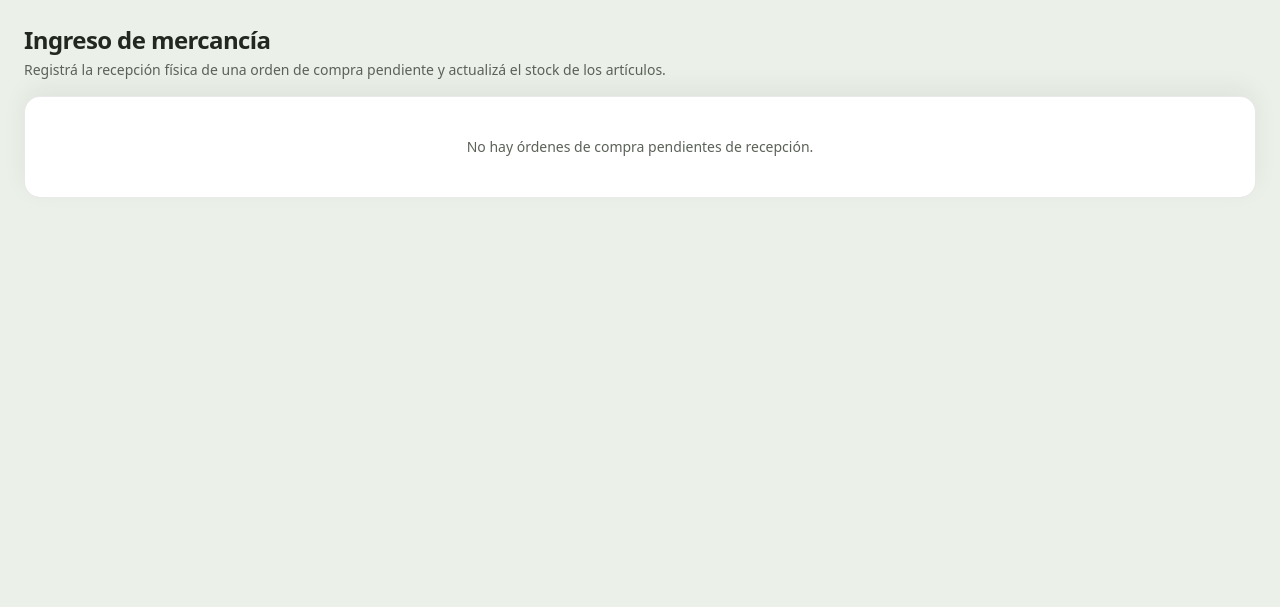
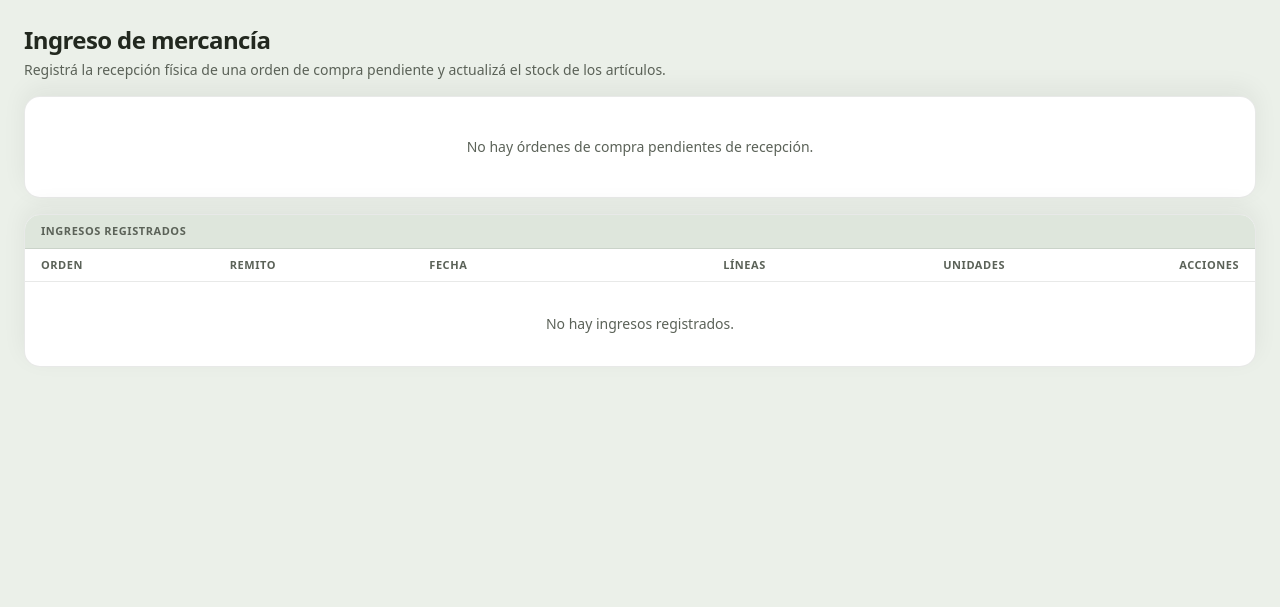
Before and after one commit to LisandroVenini/SIGPAP, a Laravel app: page /inventario/ingresos in a window 1280 px wide. Shown: the part 81-688 px from the top of the page. Run offline with Laravel 12, Linux system fonts and the light colour scheme; a user stored in the database is signed in; data comes from the database, SQL or seed files in the repository; tables that the repository leaves empty hold one stand-in row (values such as "Sample post"); lists and menus that the app fills with data are empty; style sheets or scripts are compiled from the project's sources; parts of the project's set-up code (start-up, migrations or seed data) failed here and were passed over; some libraries are stand-ins or nearby versions.

Commit message:
feat(inventario): anular ingreso de mercancia con reversion de stock
- Listado de ingresos registrados agrupados por orden de compra y remito.
- Anulacion transaccional: revierte el stock (bloquea si quedaria negativo), registra el movimiento de anulacion y audita.
- Compras expone la reversion de la recepcion por numero: la orden vuelve a Confirmada, deja de ser recibida y se registra la incidencia de anulacion.
- La pagina de ingresos muestra los ingresos registrados con accion Anular y confirmacion.
- Tests de anulacion exitosa, stock insuficiente y remito inexistente.

```diff
--- a/app/Modules/Compras/Enums/TipoIncidencia.php
+++ b/app/Modules/Compras/Enums/TipoIncidencia.php
@@ -7,6 +7,7 @@ enum TipoIncidencia: string
     case Retraso = 'Retraso';
     case Faltante = 'Faltante';
     case Rotura = 'Rotura';
+    case AnulacionRecepcion = 'Anulación de recepción';
 
     /**
      * @return array<int, string>
--- a/app/Modules/Compras/Services/GestionRecepcionesService.php
+++ b/app/Modules/Compras/Services/GestionRecepcionesService.php
@@ -156,6 +156,88 @@ class GestionRecepcionesService
     }
 
     /**
+     * Minimal purchase order data by number, for other modules that need its id.
+     *
+     * @return array{id:int, numero_oc:string, estado:string}|null
+     */
+    public function ordenPorNumero(string $numeroOc): ?array
+    {
+        $orden = OrdenDeCompra::query()
+            ->where('numero_oc', $numeroOc)
+            ->first(['id', 'numero_oc', 'estado']);
+
+        return $orden === null
+            ? null
+            : ['id' => $orden->id, 'numero_oc' => $orden->numero_oc, 'estado' => $orden->estado];
+    }
+
+    /**
+     * Resolve the numbers of several purchase orders without exposing the model.
+     *
+     * @param  array<int, int>  $ordenIds
+     * @return array<int, string>
+     */
+    public function numerosDeOrden(array $ordenIds): array
+    {
+        if ($ordenIds === []) {
+            return [];
+        }
+
+        return OrdenDeCompra::query()
+            ->whereKey($ordenIds)
+            ->pluck('numero_oc', 'id')
+            ->mapWithKeys(fn (string $numero, int|string $id): array => [(int) $id => $numero])
+            ->all();
+    }
+
+    /**
+     * Undo a reception so the order can be received again.
+     */
+    public function revertirRecepcionPorNumero(
+        Usuario $actor,
+        string $numeroOc,
+        ?string $direccionIp = null,
+    ): void {
+        DB::transaction(function () use ($actor, $numeroOc, $direccionIp): void {
+            $orden = OrdenDeCompra::query()
+                ->where('numero_oc', $numeroOc)
+                ->lockForUpdate()
+                ->first();
+
+            if ($orden === null || $orden->estado !== EstadoOrdenDeCompra::Recibida->value) {
+                throw ValidationException::withMessages([
+                    'numero_oc' => 'La orden de compra no está recibida.',
+                ]);
+            }
+
+            $anterior = ['estado' => $orden->estado, 'entrega_parcial' => (bool) $orden->entrega_parcial];
+
+            $orden->update([
+                'estado' => EstadoOrdenDeCompra::Confirmada->value,
+                'entrega_parcial' => false,
+            ]);
+
+            Incidencia::create([
+                'orden_de_compra_id' => $orden->id,
+                'proveedor_id' => $orden->proveedor_id,
+                'tipo' => TipoIncidencia::AnulacionRecepcion->value,
+                'detalle' => 'Se anuló la recepción registrada.',
+                'fecha' => today()->toDateString(),
+            ]);
+
+            $this->auditoria->registrarEvento(
+                $actor->id,
+                'revertir_recepcion_orden',
+                $anterior,
+                ['estado' => EstadoOrdenDeCompra::Confirmada->value, 'entrega_parcial' => false],
+                $direccionIp,
+                OrdenDeCompra::class,
+                $orden->id,
+            );
+        });
+    }
+
+    /**
      * Close the reception by order number so another module never queries this module's model.
      *
      * @param  array<int, array{articulo_id: int, cantidad: float|int|string}>  $lineasRecibidas
--- a/app/Modules/Inventario/Controllers/IngresoMercanciaController.php
+++ b/app/Modules/Inventario/Controllers/IngresoMercanciaController.php
@@ -3,6 +3,7 @@
 namespace App\Modules\Inventario\Controllers;
 
 use App\Modules\Compras\Services\GestionRecepcionesService;
+use App\Modules\Inventario\Requests\AnularIngresoRequest;
 use App\Modules\Inventario\Requests\RegistrarIngresoRequest;
 use App\Modules\Inventario\Services\GestionIngresosService;
 use App\Modules\Usuarios\Models\Usuario;
@@ -24,6 +25,7 @@ class IngresoMercanciaController
 
         return Inertia::render('Inventario/Ingresos/Index', [
             'ordenesRecepcionables' => $this->recepciones->ordenesRecepcionables(),
+            'ingresos' => $this->ingresos->registrados(),
             'filtros' => [],
         ]);
     }
@@ -47,4 +49,21 @@ class IngresoMercanciaController
             ->route('inventario.ingresos.index')
             ->with('success', 'Ingreso registrado.');
     }
+
+    public function anular(AnularIngresoRequest $request): RedirectResponse
+    {
+        /** @var Usuario $actor */
+        $actor = $request->user();
+
+        $this->ingresos->anular(
+            $actor,
+            $request->validated('numero_oc'),
+            $request->validated('numero_remito'),
+            $request->ip(),
+        );
+
+        return redirect()
+            ->route('inventario.ingresos.index')
+            ->with('success', 'Ingreso anulado.');
+    }
 }
--- a/app/Modules/Inventario/Enums/TipoMovimientoStock.php
+++ b/app/Modules/Inventario/Enums/TipoMovimientoStock.php
@@ -8,6 +8,7 @@ enum TipoMovimientoStock: string
     case Consumo = 'Consumo';
     case Salida = 'Salida';
     case Ajuste = 'Ajuste';
+    case AnulacionIngreso = 'Anulación de ingreso';
 
     /**
      * @return array<int, string>
--- /dev/null
+++ b/app/Modules/Inventario/Queries/IngresosRegistradosQuery.php
@@ -0,0 +1,33 @@
+<?php
+
+namespace App\Modules\Inventario\Queries;
+
+use App\Modules\Inventario\Enums\TipoMovimientoStock;
+use App\Modules\Inventario\Models\MovimientoDeStock;
+use Illuminate\Support\Collection;
+
+class IngresosRegistradosQuery
+{
+    /**
+     * Receipts grouped by purchase order and remito.
+     *
+     * @return Collection<int, array{orden_id:int, numero_remito:string, fecha:string|null, lineas:int, unidades:float}>
+     */
+    public function listar(): Collection
+    {
+        return MovimientoDeStock::query()
+            ->where('tipo', TipoMovimientoStock::Ingreso->value)
+            ->whereNotNull('numero_remito')
+            ->selectRaw('orden_de_compra_id as orden_id, numero_remito, max(fecha) as fecha, count(*) as lineas, sum(cantidad) as unidades')
+            ->groupBy('orden_de_compra_id', 'numero_remito')
+            ->orderByDesc('fecha')
+            ->get()
+            ->map(fn ($fila): array => [
+                'orden_id' => (int) $fila->orden_id,
+                'numero_remito' => (string) $fila->numero_remito,
+                'fecha' => $fila->fecha,
+                'lineas' => (int) $fila->lineas,
+                'unidades' => (float) $fila->unidades,
+            ]);
+    }
+}
--- a/app/Modules/Inventario/Services/GestionIngresosService.php
+++ b/app/Modules/Inventario/Services/GestionIngresosService.php
@@ -7,7 +7,9 @@ use App\Modules\Compras\Services\GestionRecepcionesService;
 use App\Modules\Inventario\Enums\TipoMovimientoStock;
 use App\Modules\Inventario\Models\Articulo;
 use App\Modules\Inventario\Models\MovimientoDeStock;
+use App\Modules\Inventario\Queries\IngresosRegistradosQuery;
 use App\Modules\Usuarios\Models\Usuario;
+use Illuminate\Support\Collection;
 use Illuminate\Support\Facades\DB;
 use Illuminate\Validation\ValidationException;
 
@@ -16,7 +18,103 @@ class GestionIngresosService
     public function __construct(
         private readonly AuditoriaService $auditoria,
         private readonly GestionRecepcionesService $recepciones,
+        private readonly IngresosRegistradosQuery $ingresosRegistrados,
     ) {}
+
+    /**
+     * Registered receipts, with the purchase order number resolved by its owner module.
+     *
+     * @return Collection<int, array{orden_id:int, numero_oc:string, numero_remito:string, fecha:string|null, lineas:int, unidades:float}>
+     */
+    public function registrados(): Collection
+    {
+        $grupos = $this->ingresosRegistrados->listar();
+        $numeros = $this->recepciones->numerosDeOrden($grupos->pluck('orden_id')->unique()->values()->all());
+
+        return $grupos->map(fn (array $grupo): array => [
+            ...$grupo,
+            'numero_oc' => $numeros[$grupo['orden_id']] ?? '—',
+        ]);
+    }
+
+    /**
+     * Undo a registered receipt: reverse the stock and let the purchase order be
+     * received again.
+     */
+    public function anular(
+        Usuario $actor,
+        string $numeroOc,
+        string $numeroRemito,
+        ?string $direccionIp = null,
+    ): void {
+        DB::transaction(function () use ($actor, $numeroOc, $numeroRemito, $direccionIp): void {
+            $orden = $this->recepciones->ordenPorNumero($numeroOc);
+
+            if ($orden === null || $orden['estado'] !== 'Recibida') {
+                throw ValidationException::withMessages([
+                    'numero_oc' => 'La orden de compra no está recibida.',
+                ]);
+            }
+
+            $movimientos = MovimientoDeStock::query()
+                ->where('orden_de_compra_id', $orden['id'])
+                ->where('numero_remito', $numeroRemito)
+                ->where('tipo', TipoMovimientoStock::Ingreso->value)
+                ->lockForUpdate()
+                ->get();
+
+            if ($movimientos->isEmpty()) {
+                throw ValidationException::withMessages([
+                    'numero_remito' => 'No hay un ingreso registrado con ese remito para la orden indicada.',
+                ]);
+            }
+
+            foreach ($movimientos as $movimiento) {
+                $articulo = Articulo::query()
+                    ->whereKey($movimiento->articulo_id)
+                    ->lockForUpdate()
+                    ->firstOrFail();
+
+                $stockAnterior = (float) $articulo->stock_fisico;
+                $stockNuevo = round($stockAnterior - (float) $movimiento->cantidad, 2);
+
+                if ($stockNuevo < 0) {
+                    throw ValidationException::withMessages([
+                        'stock' => "El artículo {$articulo->descripcion} no tiene stock suficiente para anular el ingreso.",
+                    ]);
+                }
+
+                $articulo->stock_fisico = $stockNuevo;
+                $articulo->save();
+
+                MovimientoDeStock::create([
+                    'articulo_id' => $articulo->id,
+                    'orden_de_compra_id' => $movimiento->orden_de_compra_id,
+                    'tipo' => TipoMovimientoStock::AnulacionIngreso->value,
+                    'cantidad' => (float) $movimiento->cantidad,
+                    'fecha' => today()->toDateString(),
+                    'motivo' => 'Anulación de ingreso',
+                    'numero_remito' => $numeroRemito,
+                ]);
+
+                $this->auditoria->registrarEvento(
+                    $actor->id,
+                    'anular_ingreso_mercancia',
+                    ['stock_fisico' => $stockAnterior],
+                    [
+                        'stock_fisico' => $stockNuevo,
+                        'numero_remito' => $numeroRemito,
+                        'orden_de_compra' => $numeroOc,
+                    ],
+                    $direccionIp,
+                    Articulo::class,
+                    $articulo->id,
+                );
+            }
+
+            $this->recepciones->revertirRecepcionPorNumero($actor, $numeroOc, $direccionIp);
+        });
+    }
 
     /**
      * Register the physical reception of merchandise against a purchase order.
--- a/app/Modules/Inventario/routes/web.php
+++ b/app/Modules/Inventario/routes/web.php
@@ -30,5 +30,6 @@ Route::middleware('web')
 
             Route::get('ingresos', [IngresoMercanciaController::class, 'index'])->name('ingresos.index');
             Route::post('ingresos', [IngresoMercanciaController::class, 'store'])->name('ingresos.store');
+            Route::post('ingresos/anular', [IngresoMercanciaController::class, 'anular'])->name('ingresos.anular');
         });
     });
--- a/resources/js/Pages/Inventario/Ingresos/Index.vue
+++ b/resources/js/Pages/Inventario/Ingresos/Index.vue
@@ -1,7 +1,8 @@
 <script setup lang="ts">
-import { Head, useForm, usePage } from '@inertiajs/vue3';
+import { Head, router, useForm, usePage } from '@inertiajs/vue3';
 import { ref } from 'vue';
 import AppLayout from '../../../Layouts/AppLayout.vue';
+import { confirmar } from '@/composables/useConfirm';
 
 interface ArticuloResumen {
     id: number;
@@ -26,6 +27,15 @@ interface OrdenRecepcionable {
     lineas: LineaOrden[];
 }
 
+interface IngresoRegistrado {
+    orden_id: number;
+    numero_oc: string;
+    numero_remito: string;
+    fecha: string | null;
+    lineas: number;
+    unidades: number;
+}
+
 interface LineaRecibida {
     articulo_id: number;
     cantidad: number;
@@ -37,6 +47,7 @@ type SharedProps = {
 
 const props = defineProps<{
     ordenesRecepcionables: OrdenRecepcionable[];
+    ingresos: IngresoRegistrado[];
     filtros: Record<string, string | null>;
 }>();
 
@@ -80,6 +91,24 @@ function enviar(): void {
     }));
 
     form.post('/inventario/ingresos', { preserveScroll: true });
+}
+async function anularIngreso(ingreso: IngresoRegistrado): Promise<void> {
+    const confirmado = await confirmar({
+        titulo: 'Anular ingreso',
+        mensaje: `¿Anular el ingreso del remito "${ingreso.numero_remito}" de la orden ${ingreso.numero_oc}? El stock se revierte y la orden vuelve a quedar pendiente de recepción.`,
+        confirmar: 'Anular ingreso',
+        peligro: true,
+    });
+
+    if (!confirmado) {
+        return;
+    }
+
+    router.post(
+        '/inventario/ingresos/anular',
+        { numero_oc: ingreso.numero_oc, numero_remito: ingreso.numero_remito },
+        { preserveScroll: true },
+    );
 }
 </script>
 
@@ -281,6 +310,93 @@ function enviar(): void {
                     </button>
                 </div>
             </form>
+
+            <div
+                class="overflow-hidden rounded-panel border border-hairline bg-surface shadow-diffused"
+            >
+                <div class="border-b border-hairline bg-workshop px-4 py-2.5">
+                    <h3 class="text-[0.6875rem] font-semibold tracking-wider text-steel uppercase">
+                        Ingresos registrados
+                    </h3>
+                </div>
+                <div class="overflow-x-auto">
+                    <table class="w-full text-left">
+                        <thead class="border-b border-hairline">
+                            <tr>
+                                <th
+                                    class="px-4 py-2 text-[0.6875rem] font-semibold tracking-wider text-steel uppercase"
+                                >
+                                    Orden
+                                </th>
+                                <th
+                                    class="px-4 py-2 text-[0.6875rem] font-semibold tracking-wider text-steel uppercase"
+                                >
+                                    Remito
+                                </th>
+                                <th
+                                    class="px-4 py-2 text-[0.6875rem] font-semibold tracking-wider text-steel uppercase"
+                                >
+                                    Fecha
+                                </th>
+                                <th
+                                    class="px-4 py-2 text-right text-[0.6875rem] font-semibold tracking-wider text-steel uppercase"
+                                >
+                                    Líneas
+                                </th>
+                                <th
+                                    class="px-4 py-2 text-right text-[0.6875rem] font-semibold tracking-wider text-steel uppercase"
+                                >
+                                    Unidades
+                                </th>
+                                <th
+                                    class="px-4 py-2 text-right text-[0.6875rem] font-semibold tracking-wider text-steel uppercase"
+                                >
+                                    Acciones
+                                </th>
+                            </tr>
+                        </thead>
+                        <tbody class="divide-y divide-hairline">
+                            <tr
+                                v-for="ingreso in props.ingresos"
+                                :key="`${ingreso.numero_oc}-${ingreso.numero_remito}`"
+                                class="hover:bg-teja-wash/30"
+                            >
+                                <td class="num px-4 py-2.5 text-xs font-medium text-ink">
+                                    {{ ingreso.numero_oc }}
+                                </td>
+                                <td class="px-4 py-2.5 text-xs text-steel">
+                                    {{ ingreso.numero_remito }}
+                                </td>
+                                <td class="num px-4 py-2.5 text-xs text-steel">
+                                    {{ ingreso.fecha ?? '—' }}
+                                </td>
+                                <td class="num px-4 py-2.5 text-right text-xs text-steel">
+                                    {{ ingreso.lineas }}
+                                </td>
+                                <td class="num px-4 py-2.5 text-right text-xs text-steel">
+                                    {{ ingreso.unidades }}
+                                </td>
+                                <td class="px-4 py-2.5 text-right text-xs">
+                                    <button
+                                        type="button"
+                                        class="font-medium text-steel hover:text-oxide"
+                                        :data-testid="`anular-ingreso-${ingreso.numero_remito}`"
+                                        @click="anularIngreso(ingreso)"
+                                    >
+                                        Anular
+                                    </button>
+                                </td>
+                            </tr>
+                        </tbody>
+                    </table>
+                </div>
+                <div
+                    v-if="props.ingresos.length === 0"
+                    class="px-4 py-8 text-center text-sm text-steel"
+                >
+                    No hay ingresos registrados.
+                </div>
+            </div>
         </div>
     </AppLayout>
 </template>
```
Also changed, not shown: app/Modules/Inventario/Requests/AnularIngresoRequest.php (added, +24 -0 lines), resources/js/Pages/Inventario/Ingresos/Index.test.ts (+37 -2 lines), tests/Feature/Modules/Inventario/IngresoMercanciaControllerTest.php (+83 -0 lines).
